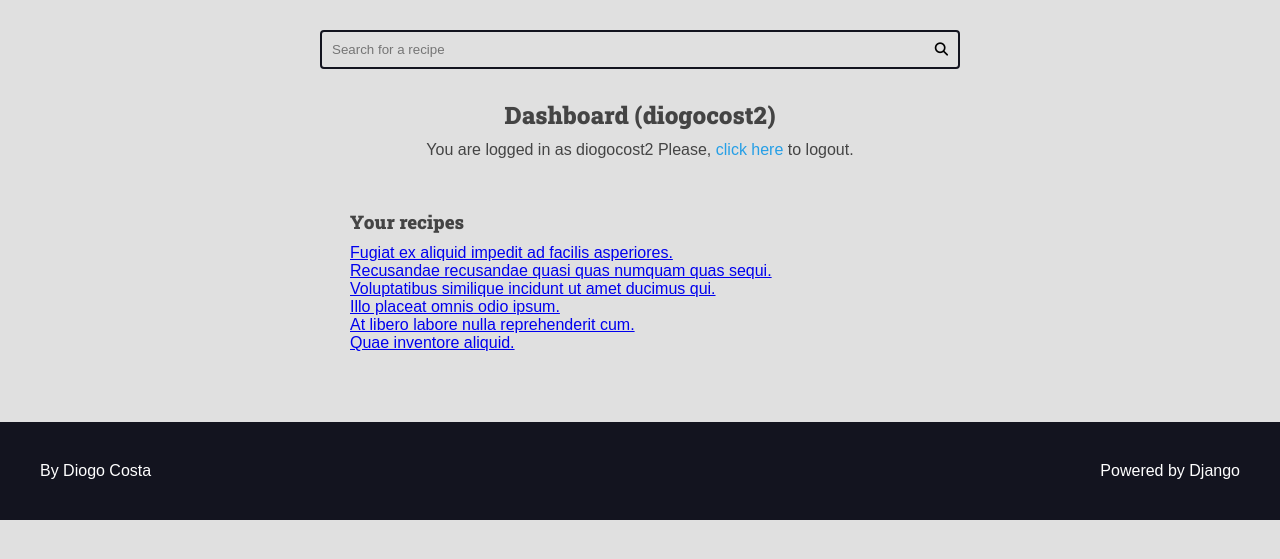
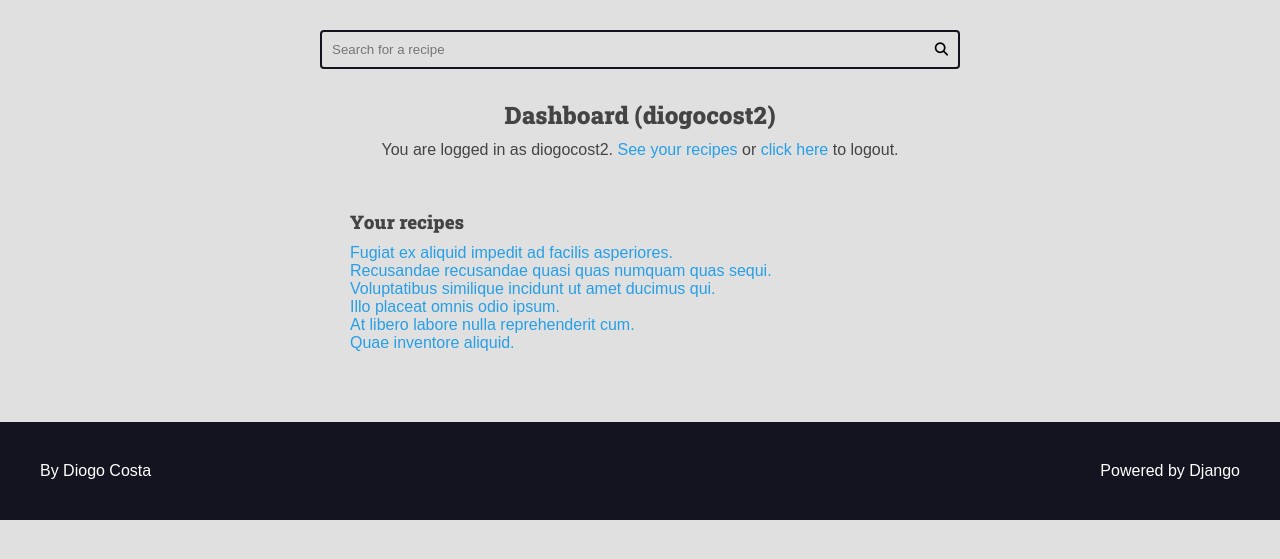
Before and after one commit to costadr/django-project-recipes, a Django app: page /authors/dashboard/ in a window 1280 px wide. Shown: the part 113-672 px from the top of the page. Run offline with Django 4.2, Linux system fonts and the light colour scheme; a user stored in the database is signed in; data comes from the database, SQL or seed files in the repository.

Commit message:
correcting the layout

```diff
--- a/authors/templates/authors/partials/login_message.html
+++ b/authors/templates/authors/partials/login_message.html
@@ -1,7 +1,7 @@
 {% if user.is_authenticated %}
     <div class="login-message">
-        You are logged in as {{ request.user.username }}
-        Please,
+        You are logged in as {{ request.user.username }}.
+        <a href="{% url 'authors:dashboard' %}">See your recipes</a> or
         <form class="inline-form" action="{% url 'authors:logout' %}" method='POST'>
           {% csrf_token %}
           <input type="hidden" name="username" value="{{ request.user.username }}">
--- a/base_static/global/css/styles.css
+++ b/base_static/global/css/styles.css
@@ -66,6 +66,15 @@ h4,
 h5,
 h6 {
   font-family: var(--font-headings);
+}
+
+img {
+  max-width: 100%;
+}
+
+a {
+  color: var(--color-primary);
+  text-decoration: none;
 }
 
 .container {
```
Also changed, not shown: authors/forms/recipe_form.py (+20 -0 lines), base_templates/global/partials/form.html (+8 -0 lines).
